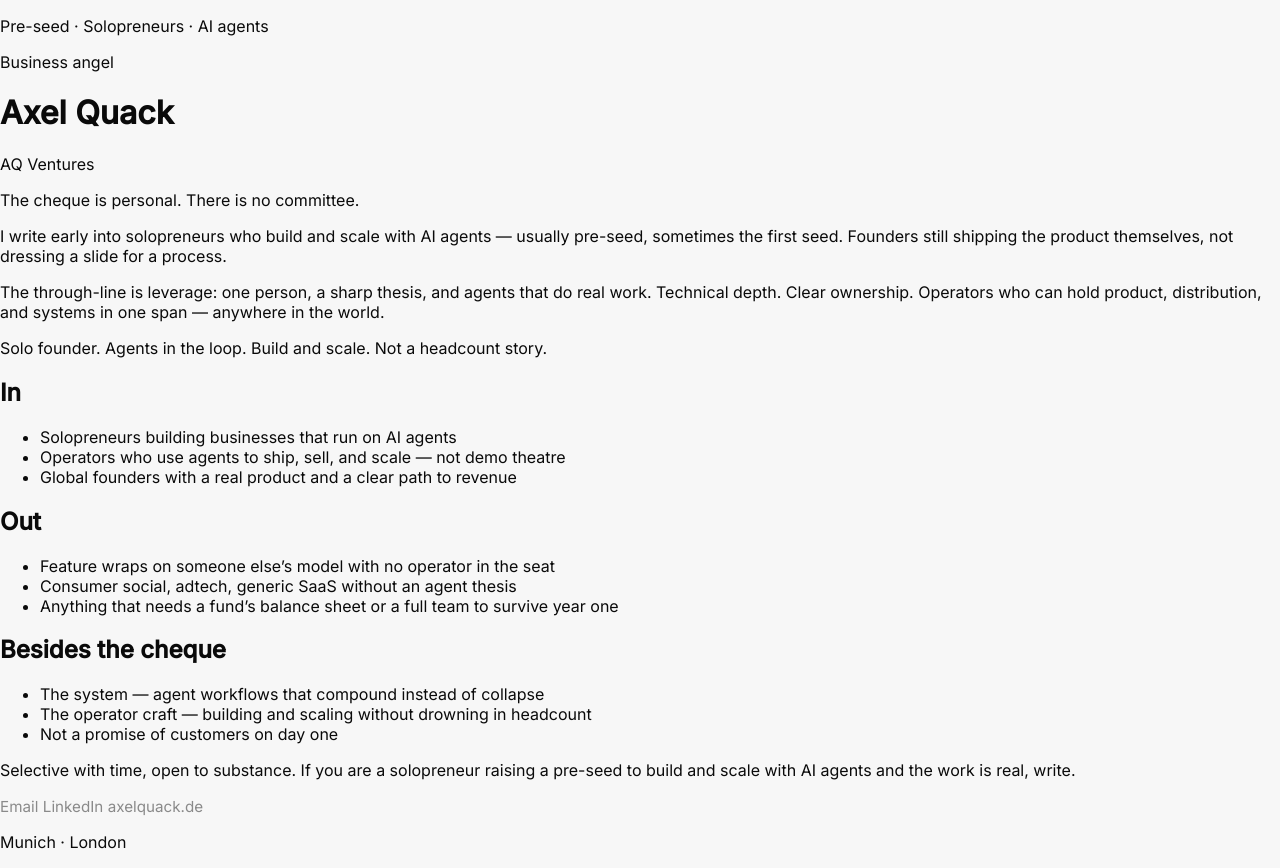
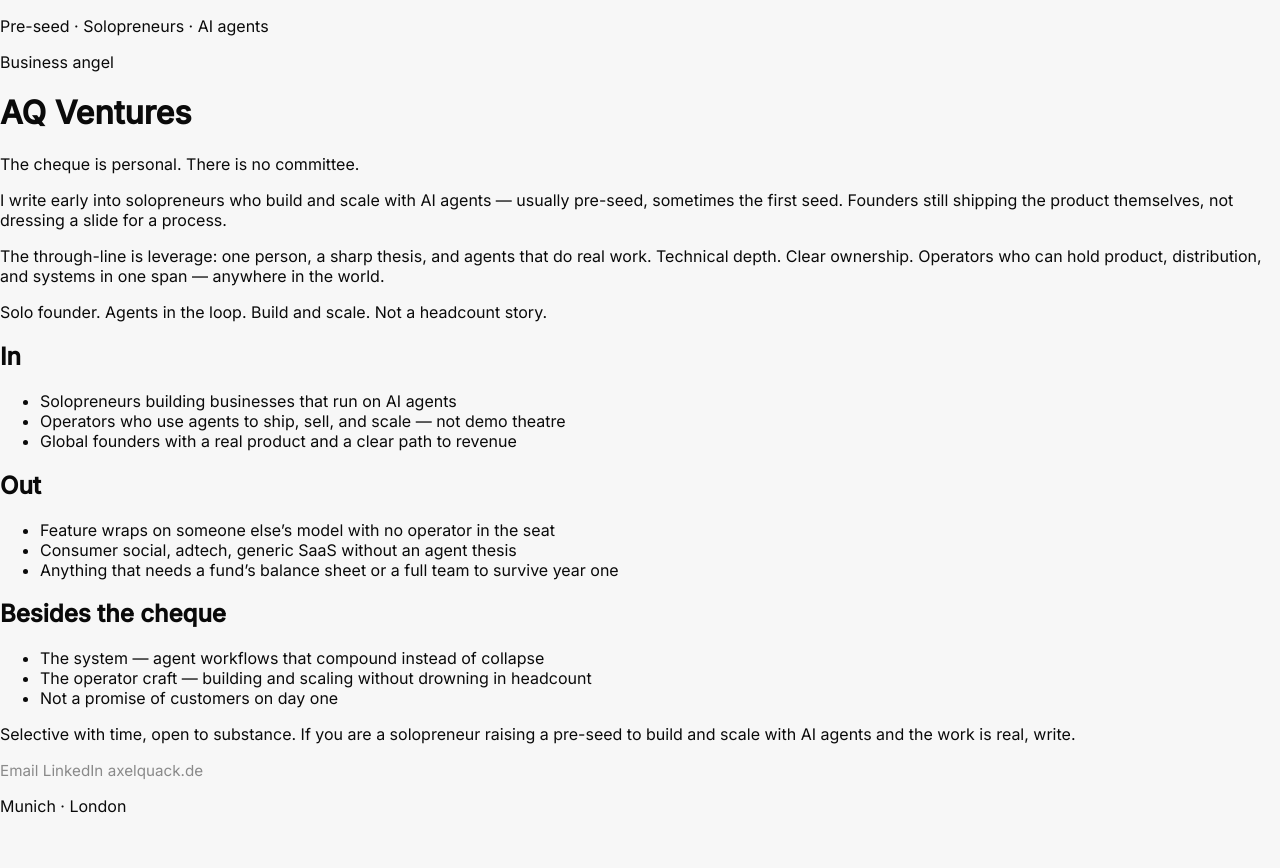
Before and after one commit to axelquack/axelquack.github.io, a website built with Vite: page ventures/index.html in a window 1280 px wide. After the commit the page ends 832 px from the top, so only its background shows below. Built offline with nearby package versions, Linux system fonts and the light colour scheme.

Commit message:
Show only AQ Ventures in the mast.
Drop the personal name from the header and page title; remove unused .mast-line CSS.

```diff
--- a/ventures/index.html
+++ b/ventures/index.html
@@ -3,7 +3,7 @@
   <head>
     <meta charset="UTF-8" />
     <meta name="viewport" content="width=device-width, initial-scale=1.0" />
-    <title>Axel Quack — AQ Ventures</title>
+    <title>AQ Ventures</title>
     <meta
       name="description"
       content="Axel Quack backs solopreneurs who build and scale with AI agents."
@@ -28,8 +28,7 @@
     <main>
       <header class="mast">
         <p class="kicker">Business angel</p>
-        <h1>Axel Quack</h1>
-        <p class="mast-line">AQ Ventures</p>
+        <h1>AQ Ventures</h1>
       </header>
 
       <article class="frame">
--- a/ventures/src/style.css
+++ b/ventures/src/style.css
@@ -74,16 +74,6 @@ main {
   font-size: clamp(2.4rem, 6vw, 4.2rem);
   letter-spacing: var(--tracking-display);
   line-height: 0.95;
-}
-
-.mast-line {
-  margin: 0.15rem 0 0;
-  font-family: var(--font-display);
-  font-style: italic;
-  font-size: clamp(2.4rem, 6vw, 4.2rem);
-  letter-spacing: var(--tracking-display);
-  line-height: 0.95;
-  color: var(--ink);
 }
 
 .frame {
```
Also changed, not shown: docs/ventures.md (+1 -1 lines), CHANGELOG.md.
